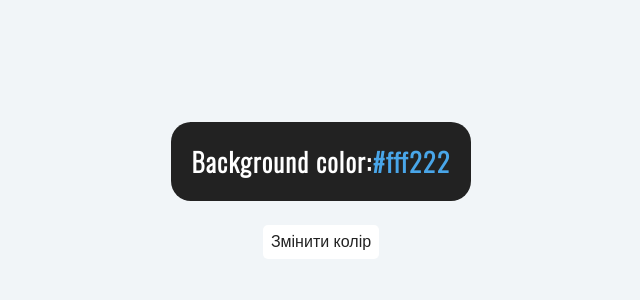
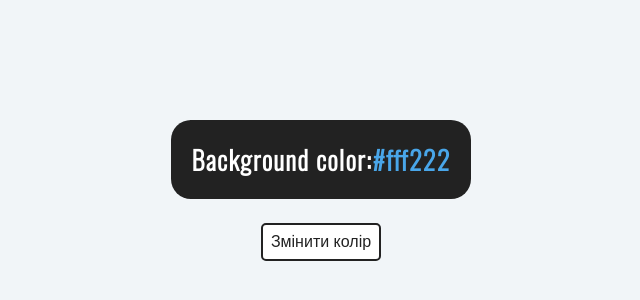
Before and after one commit to fulaytar/color-pade, a plain HTML site: page index.html in a window 1280 px wide. Shown: the part 210-510 px from the top of the page, without its empty margins (319-959 px from the left). Drawn offline with nearby package versions, Linux system fonts and the light colour scheme.

Commit message:
фікс

```diff
--- a/css/styles.css
+++ b/css/styles.css
@@ -37,7 +37,7 @@ body{
        font-size: 16px;
        color: #222;
        background-color: #ffffff;
-       border: none;
+       border: 2px solid #222;
        border-radius: 5px;
        outline: none;
        cursor: pointer;
```
